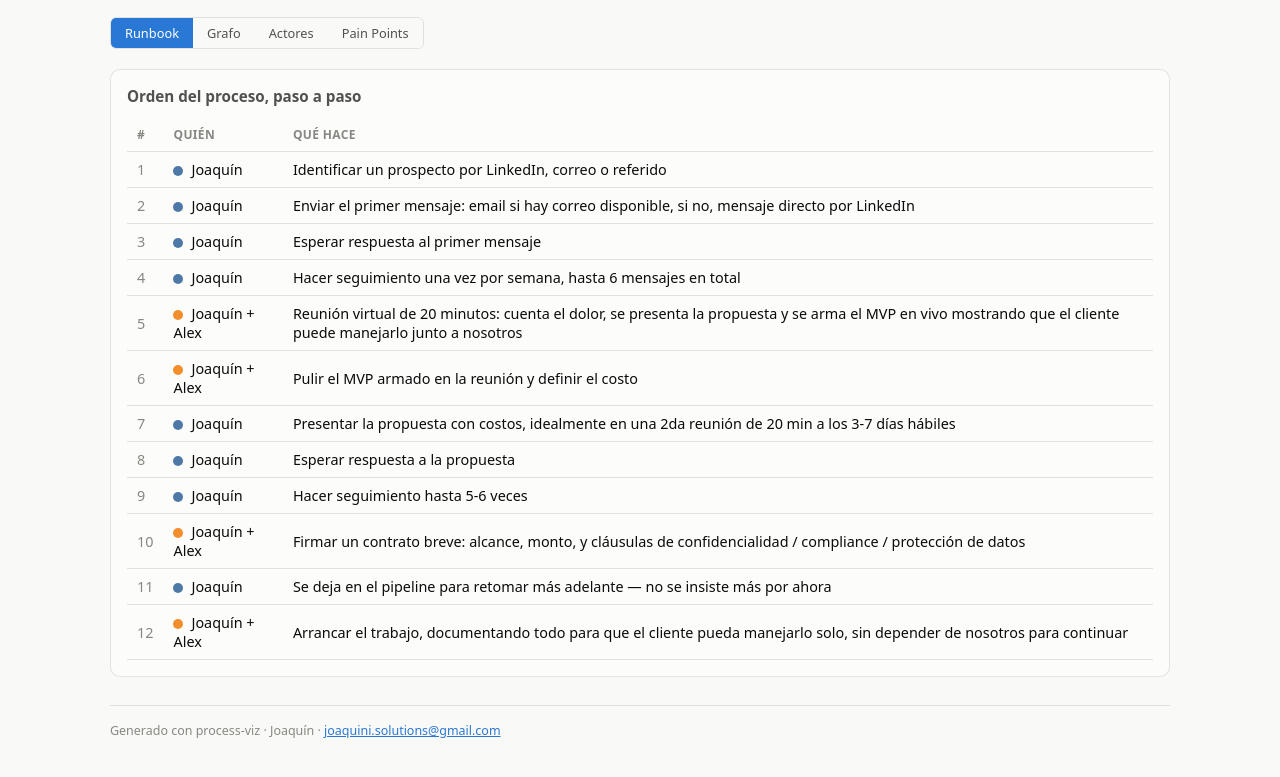
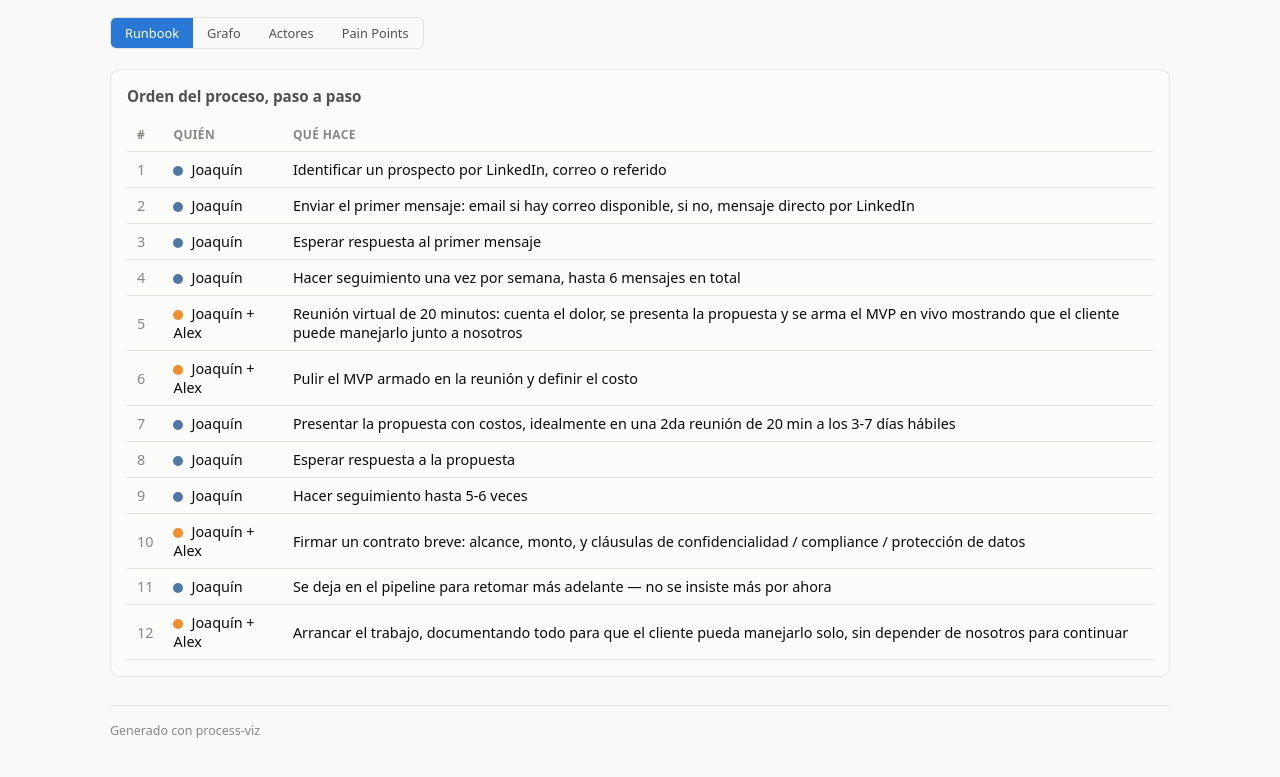
Before and after one commit to joaquinisolutions-sys/vizzlanding, a plain HTML site: page captacion-primeros-clientes-demo.html in a window 1280 px wide. Shown: the part 103-880 px from the top of the page. Drawn offline with Linux system fonts and the light colour scheme.

Commit message:
Add files via upload

```diff
--- a/captacion-primeros-clientes-demo.html
+++ b/captacion-primeros-clientes-demo.html
@@ -392,7 +392,7 @@ footer.app-footer a {
   <div id="view-container" class="view-container"></div>
   <div id="step-detail-root"></div>
   <footer class="app-footer">
-    Generado con process-viz · Joaquín · <a href="mailto:joaquini.solutions@gmail.com">joaquini.solutions@gmail.com</a>
+    Generado con process-viz
   </footer>
 </div>
 <script>
```
Also changed, not shown: facturacion-v2-demo.html (+1 -1 lines), onboarding-nuevo-empleado-demo.html (+1 -1 lines), revision-contratos-comerciales-demo.html (+1 -1 lines), seguimiento-facturacion-demo.html (+1 -1 lines), seguimiento-leads-demo.html (+1 -1 lines).
